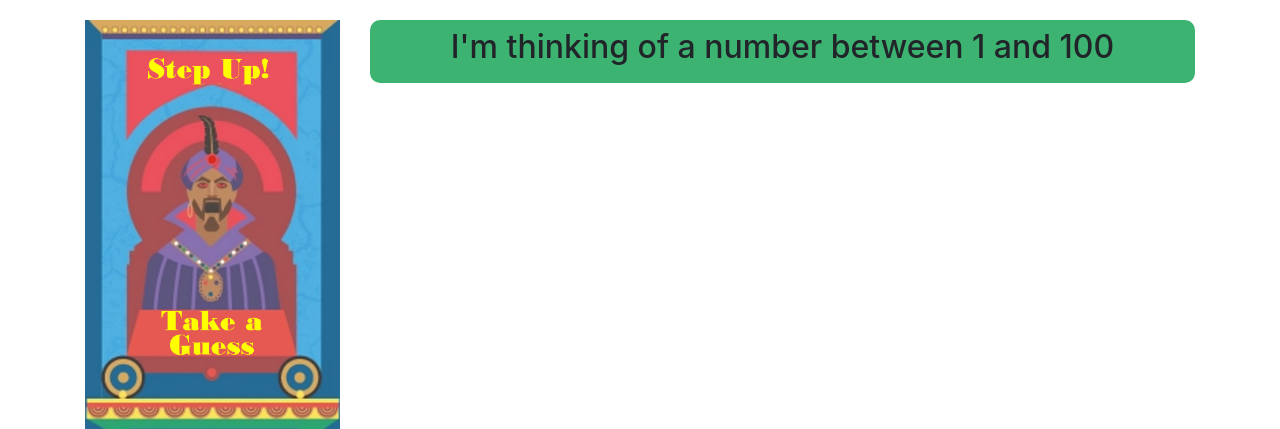
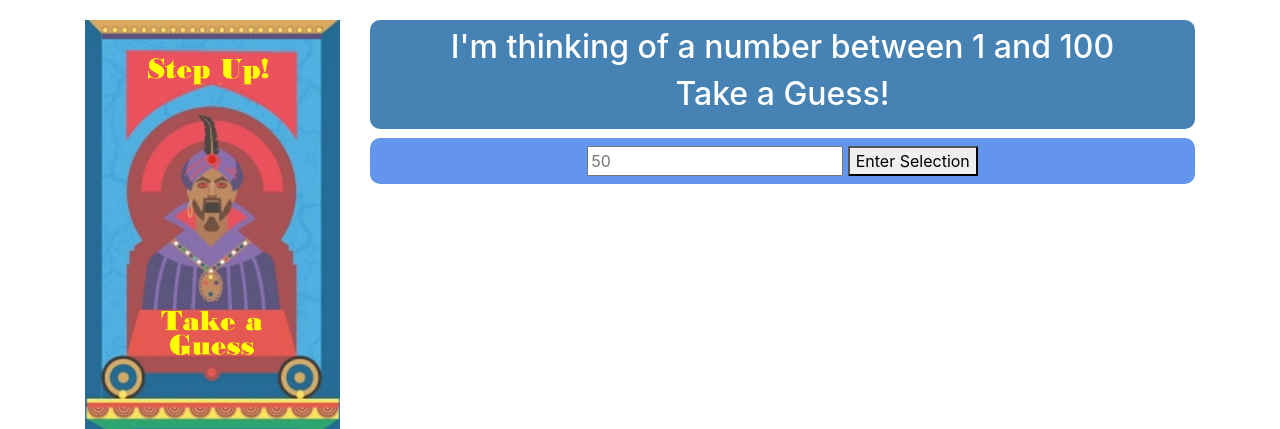
Before and after one commit to vircabading/coding_dojo_python_flask_fundamentals_great_number_game, a Flask app: page / in a window 1280 px wide. Shown: the part 56-485 px from the top of the page. Run offline with Flask 2, Linux system fonts and the light colour scheme; some libraries are stand-ins or nearby versions.

Commit message:
add input text and button

```diff
--- a/static/css/style.css
+++ b/static/css/style.css
@@ -15,13 +15,19 @@ main {
     padding: 1% 0%;
 }
 
-.im-thinking {
+.im-thinking, form {
     padding: 1%;
     border-radius: 10px;
     text-align: center;
     margin-bottom: 1%;
+    color: white;
 }
 
 .im-thinking {
-    background-color: mediumseagreen;
+    /* background-color: mediumseagreen; */
+    background-color: steelblue;
 }
+
+form {
+    background-color: cornflowerblue;
+}
--- a/templates/index.html
+++ b/templates/index.html
@@ -50,7 +50,16 @@
               <h2>
                 I'm thinking of a number between 1 and 100
               </h2>
+              <h2>
+                Take a Guess!
+              </h2>
             </div>
+            <form action='/get_guess' method='post'>
+              <input type="text" name="number_guess" id="number_guess" placeholder="50">
+              <button class="enter-selection-btn" type="submit">
+                Enter Selection
+              </button>
+            </form>
           </div>
           <!-- **** END RIGHT COLUMN IN MAIN AREA -->
         </div>
```
